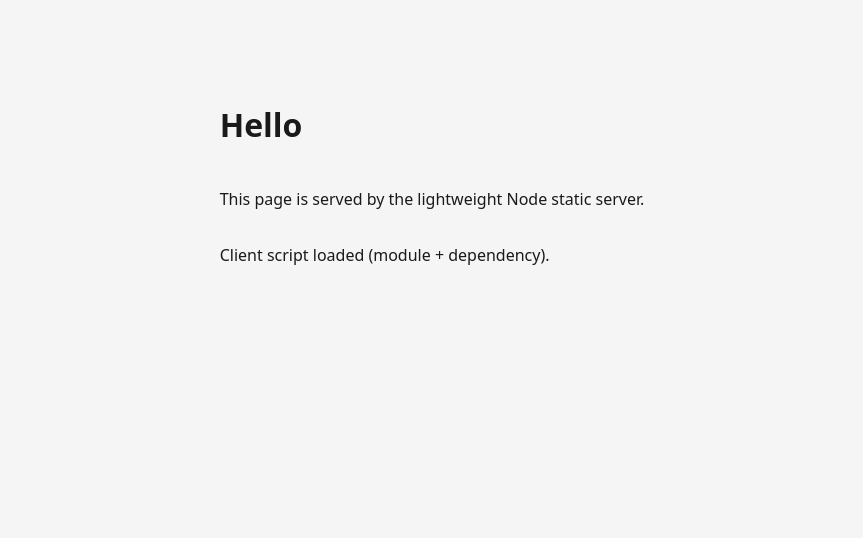
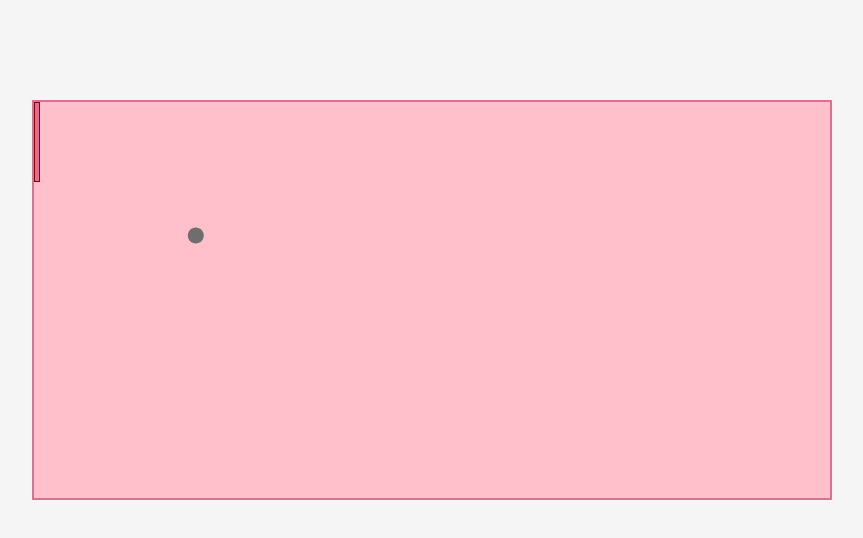
Before and after one commit to kenese/web-node-starter, a website: page web/public/index.html in a window 1280 px wide. Shown: the whole page, without its empty margins (208-1071 px from the left). Drawn offline with Linux system fonts and the light colour scheme.

Commit message:
pong done

```diff
--- a/web/public/app.js
+++ b/web/public/app.js
@@ -1,6 +1,154 @@
-import { tagline } from './message.js';
+class Pong {
+    BALL_SIZE = 20;
+    BALL_INITIAL_SPEED = 10;
+    PLAYER_WIDTH = 6;
+    PLAYER_HEIGHT = 80;
 
-const el = document.querySelector('#client-note');
-if (el) {
-  el.textContent = tagline();
+    ball = {};
+    player = {};
+
+    constructor() {
+        this.board = document.querySelector('.board');
+
+        this.addBall();
+        this.placeBallRandomly();
+        this.addPlayer();
+
+        window.addEventListener('mousemove', this.playerListener);
+
+        this.gameLoop();
+    }
+    destroy() {
+        window.removeEventListener('mousemove', this.playerListener);
+    }
+
+    addBall() {
+        const ball = new Image();
+        ball.src = './circle-solid-full.svg';
+        ball.classList.add('ball');
+        ball.onload = () => {
+            this.board.appendChild(ball);
+        }
+        this.ball.img = ball;
+        this.ball.speed = this.BALL_INITIAL_SPEED
+    }
+
+    placeBallRandomly(board, BALL_SIZE) {
+        this.ball.x = Math.random() * (this.board.clientWidth - this.BALL_SIZE);
+        this.ball.y = Math.random() * (this.board.clientHeight - this.BALL_SIZE);
+
+        // todo: these ratios arent quite right
+        this.ball.xDir = Math.random() * 2 - 1;
+        this.ball.yDir = Math.random() * 2 - 1;
+
+        this.ball.img.style.transform = `translate(${this.ball.x}px,${this.ball.y}px)`;
+    }
+
+    addPlayer() {
+        const player = document.createElement('div');
+        player.classList.add('player');
+        this.player.img = player;
+        this.board.appendChild(player);
+    }
+
+    gameLoop() {
+        const animate = () => {
+            this.renderBall();
+            this.renderPlayer();
+            this.detectCollisions();
+            requestAnimationFrame(animate);
+        }
+        requestAnimationFrame(animate);
+    }
+
+    renderBall() {
+        this.ball.x = this.ball.x + this.ball.xDir * this.ball.speed;
+        this.ball.y = this.ball.y + this.ball.yDir * this.ball.speed;
+
+        if (this.ball.x <= 0) {
+            this.ball.x = 0;
+            this.ball.xDir = Math.abs(this.ball.xDir);
+        } else if (this.ball.x >= this.board.clientWidth - this.BALL_SIZE) {
+            this.ball.x = this.board.clientWidth - this.BALL_SIZE;
+            this.ball.xDir = -Math.abs(this.ball.xDir);
+        }
+
+        if (this.ball.y <= 0) {
+            this.ball.y = 0;
+            this.ball.yDir = Math.abs(this.ball.yDir);
+        } else if (this.ball.y >= this.board.clientHeight - this.BALL_SIZE) {
+            this.ball.y = this.board.clientHeight - this.BALL_SIZE;
+            this.ball.yDir = -Math.abs(this.ball.yDir);
+        }
+
+        this.ball.img.style.transform = `translate(${this.ball.x}px,${this.ball.y}px)`;
+    }
+
+    renderPlayer() {
+        const bottom = this.board.clientHeight;
+        const right = this.board.clientWidth;
+
+        if (this.player.x < 0) {
+            this.player.x = 0;
+        }
+        if (this.player.y - 40 < 0) {
+            this.player.y = 40;
+        }
+        if (this.player.x + 3 > right) {
+            this.player.x = right - 3;
+        }
+        if (this.player.y > bottom - 40) {
+            this.player.y = bottom - 40;
+        }
+        const y = this.player.y - 40;
+        const x = this.player.x - 3;
+        this.player.img.style.transform = `translate(${x}px,${y}px)`;
+    }
+
+    playerListener = (e) => {
+        const rect = this.board.getBoundingClientRect();
+        this.player.x = e.clientX - rect.left; // X relative to box
+        this.player.y = e.clientY - rect.top;  // Y relative to box
+    }
+
+    detectCollisions() {
+        const ballSides = this.getSides(this.ball, this.BALL_SIZE, this.BALL_SIZE);
+        const playerSides = this.getSides(this.player, this.PLAYER_WIDTH, this.PLAYER_HEIGHT);
+``
+        const playerTop = playerSides.top - 40;
+        const playerBottom = playerSides.bottom - 40;
+
+        if (
+            playerTop <= ballSides.bottom &&
+            playerBottom >= ballSides.top &&
+            playerSides.left <= ballSides.right &&
+            playerSides.right >= ballSides.left
+        ) {
+            const ballCentre = (ballSides.top + ballSides.bottom) / 2;
+            const playerCentre = (playerTop + playerBottom) / 2;
+
+            const yAdjust = (ballCentre - playerCentre) / this.PLAYER_HEIGHT;
+
+            this.ball.xDir = Math.abs(this.ball.xDir);
+
+            if (Math.abs(this.ball.yDir + yAdjust) < 0.5) {
+                this.ball.yDir = this.ball.yDir + yAdjust;
+            }
+        }
+    }
+
+    getSides(element, width, height) {
+        const left = element.x;
+        const right = element.x + width;
+        const top = element.y;
+        const bottom = element.y + height;
+        return {
+            left,
+            right,
+            top,
+            bottom
+        }
+    }
 }
+
+new Pong();
--- a/web/public/index.html
+++ b/web/public/index.html
@@ -8,9 +8,7 @@
   </head>
   <body>
     <main>
-        <h1>Hello</h1>
-        <p>This page is served by the lightweight Node static server.</p>
-        <p id="client-note"></p>
+        <div class="board"></div>
     </main>
     <script type="module" src="/app.js"></script>
   </body>
--- a/web/public/styles.css
+++ b/web/public/styles.css
@@ -6,7 +6,6 @@
 
 body {
   margin: 0;
-  min-height: 100vh;
   font-family: system-ui, sans-serif;
   line-height: 1.5;
   color: #1a1a1a;
@@ -17,5 +16,29 @@ main {
   margin: 0 auto;
   display: grid;
   place-content: center;
-  padding-top: 10vh;
+  padding-top: 100px;
 }
+
+.board {
+  background: pink;
+  border: 2px solid palevioletred;
+  height: 400px;
+  width: 800px;
+  position: relative;
+  user-select: none;
+  cursor: none;
+}
+
+.ball {
+  filter: invert(43%) hue-rotate(85deg) saturate(2476%);
+  height: 20px;
+  width: 20px;
+}
+
+.player {
+  position: absolute;
+  height: 80px;
+  width: 6px;
+  border: 1px solid darkred;
+  background-color: palevioletred;
+}
```
Also changed, not shown: web/public/circle-solid-full.svg (added).
